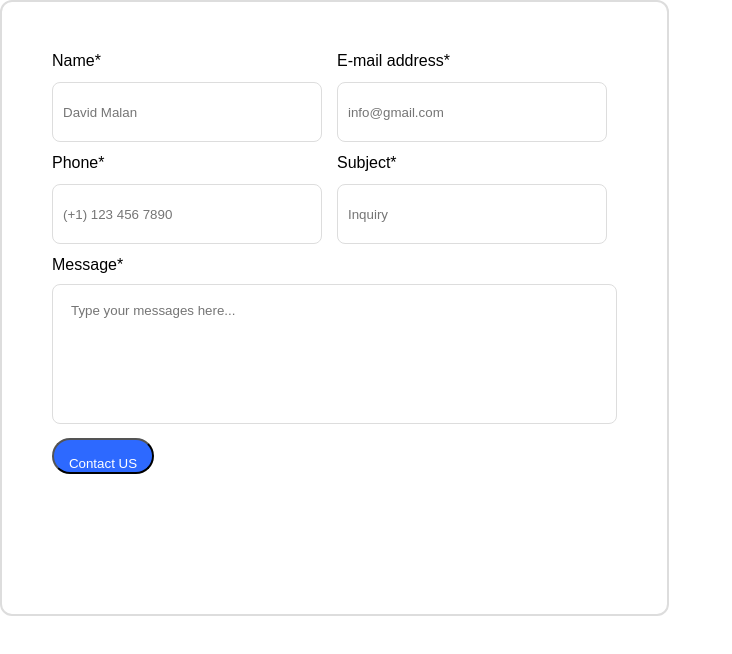
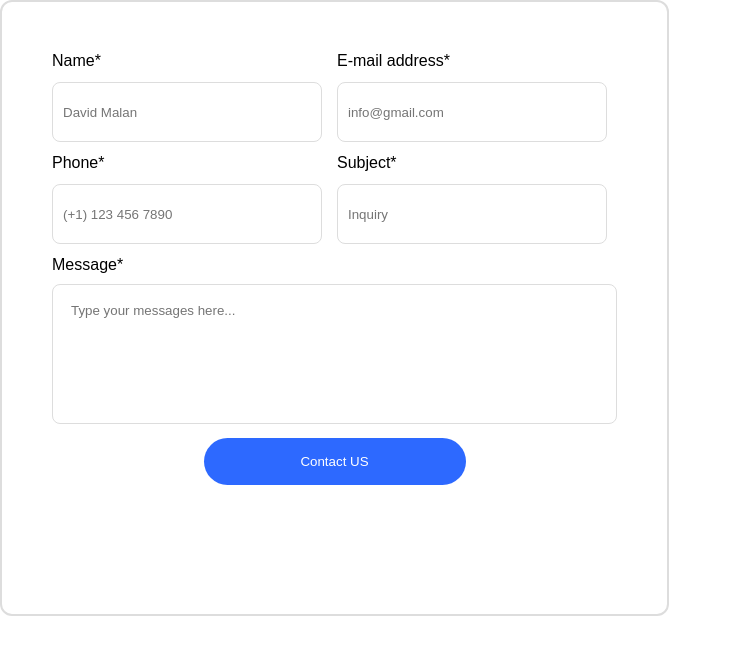
Before and after one commit to asmshahnewaz/projects, a plain HTML site: page contact-us/contact.html in a window 1280 px wide. Shown: the whole page, without its empty margins (0-732 px from the left). Drawn offline with Linux system fonts and the light colour scheme.

Commit message:
modified

```diff
--- a/contact-us/style.css
+++ b/contact-us/style.css
@@ -63,12 +63,13 @@ label {
   display: block;
 }
 .contact-btn {
-  width: 102px;
-  height: 24px;
+  display: block;
+  margin: 0 auto;
+  border: none;
+  width: 262px;
   background: #2d69ff;
   color: #ffffff;
   border-radius: 99px;
-  padding: 16px 0;
+  padding: 16px 16px;
   justify-content: center;
-  text-align: center;
 }
```
